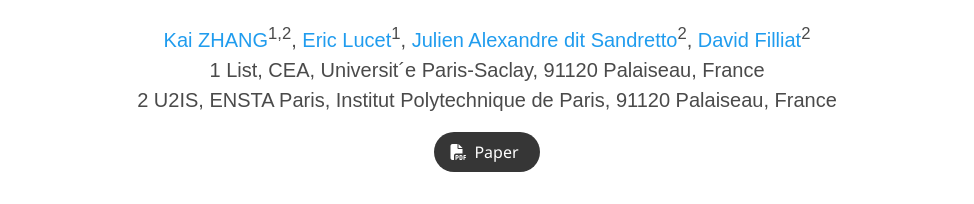
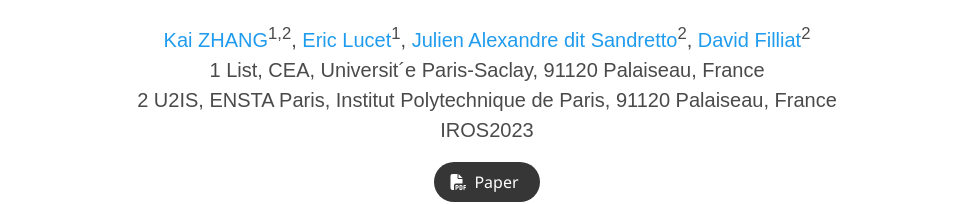
Before and after one commit to kai-zhang-er/namo-time-cost, a plain HTML site: page index.html in a window 1280 px wide. Shown: the part 213-417 px from the top of the page, without its empty margins (153-1127 px from the left). Drawn offline with nearby package versions, Linux system fonts and the light colour scheme; some icons are missing; a web font is replaced by a local one.

Commit message:
Update index.html

```diff
--- a/index.html
+++ b/index.html
@@ -67,8 +67,10 @@
                   </div>
 
                   <div class="is-size-5 publication-authors">
-                    <span class="author-block">1 List, CEA, Universit´e Paris-Saclay, 91120 Palaiseau, France<br>
-                      2 U2IS, ENSTA Paris, Institut Polytechnique de Paris, 91120 Palaiseau, France</span>
+                    <span class="author-block">1 List, CEA, Universit´e Paris-Saclay, 91120 Palaiseau, France <br>
+                      2 U2IS, ENSTA Paris, Institut Polytechnique de Paris, 91120 Palaiseau, France <br>
+                    IROS2023
+                    </span>
 <!--                     <span class="eql-cntrb"><small><br><sup>*</sup>Indicates Equal Contribution</small></span> -->
                   </div>
 
```
